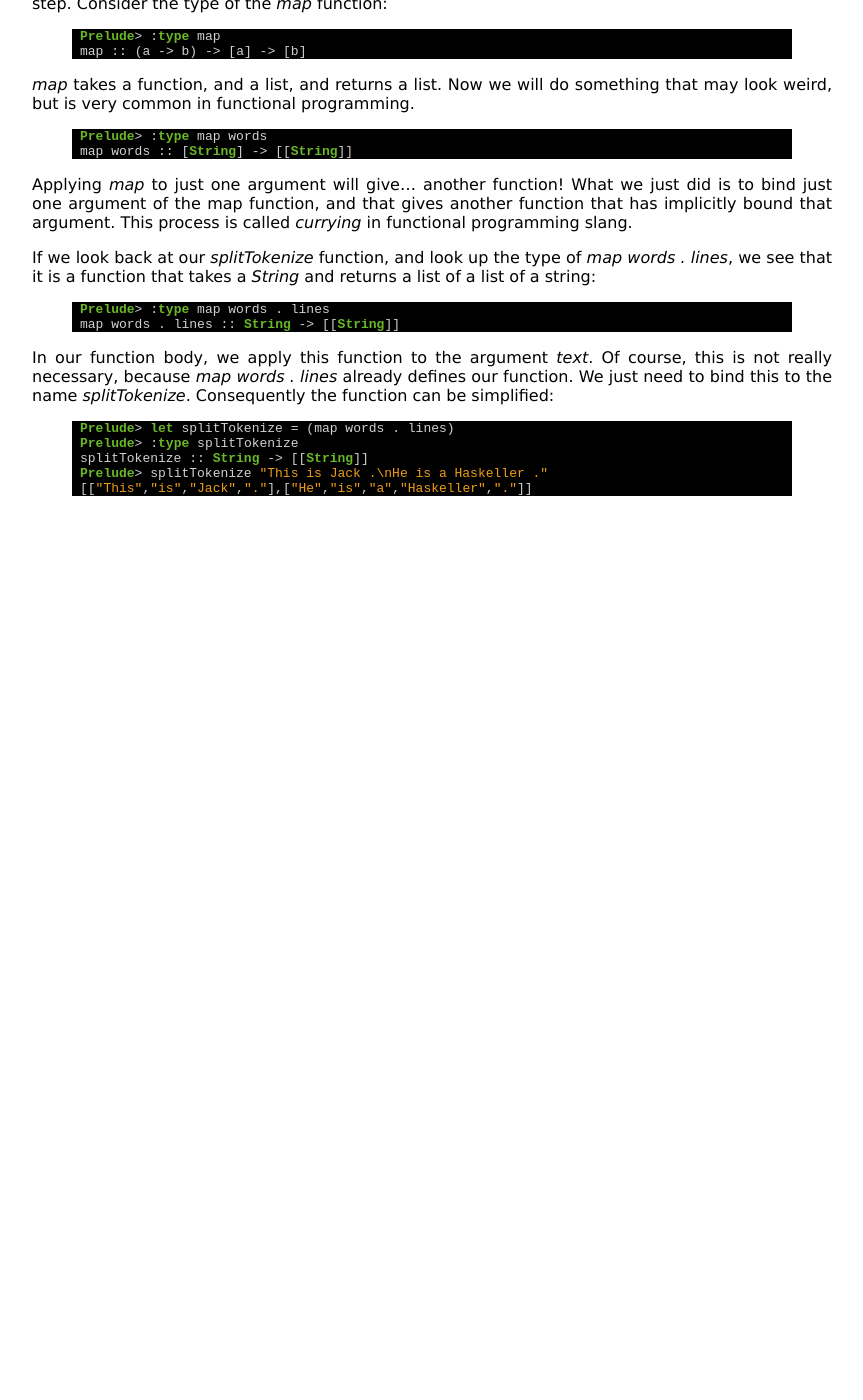
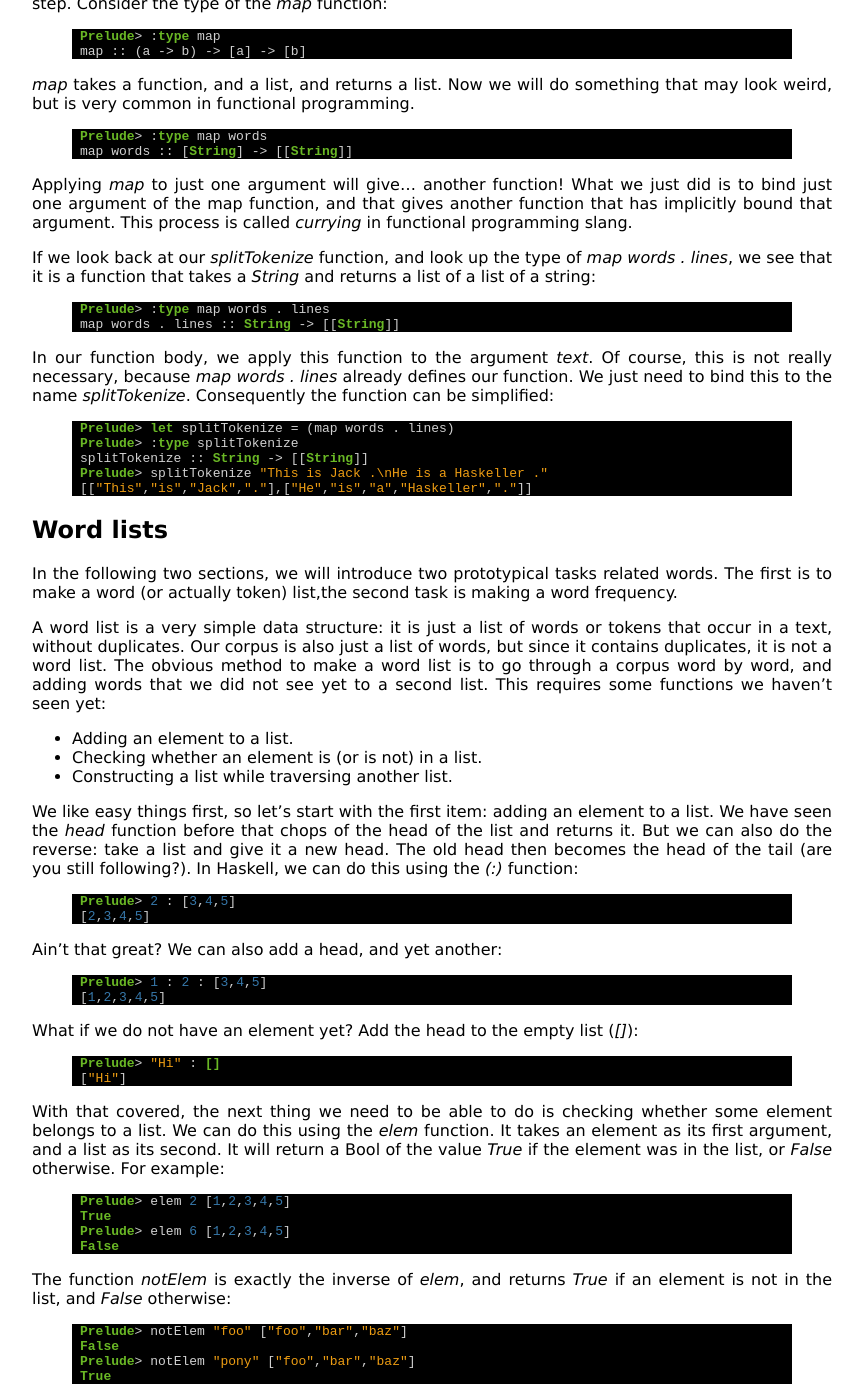
Before and after one commit to cskau/nlpwp, a Jekyll site: the page built from words.md, in a window 1280 px wide and 1400 px high, scrolled down 7986 px. Shown: the whole window, without its empty margins (208-1071 px from the left). Built offline with Jekyll 4.4.1, drawn with Linux system fonts in a browser that asks for light colours; before the commit the page ends 8498 px from its top, so only the background shows below that.

Commit message:
Words: Beginning of the word list section.

```diff
--- a/words.md
+++ b/words.md
@@ -639,3 +639,67 @@ splitTokenize :: String -> [[String]]
 Prelude> splitTokenize "This is Jack .\nHe is a Haskeller ."
 [["This","is","Jack","."],["He","is","a","Haskeller","."]]
 {% endhighlight %}
+
+<a name="wordlist"/>
+## Word lists
+
+In the following two sections, we will introduce two prototypical tasks related words.
+The first is to make a word (or actually token) list,the second task is making a word
+frequency.
+
+A word list is a very simple data structure: it is just a list of words or tokens that
+occur in a text, without duplicates. Our corpus is also just a list of words, but since
+it contains duplicates, it is not a word list. The obvious method to make a word list
+is to go through a corpus word by word, and adding words that we did not see yet to a
+second list. This requires some functions we haven't seen yet:
+
+* Adding an element to a list.
+* Checking whether an element is (or is not) in a list.
+* Constructing a list while traversing another list.
+
+We like easy things first, so let's start with the first item: adding an element to a
+list. We have seen the *head* function before that chops of the head of the list and
+returns it. But we can also do the reverse: take a list and give it a new head. The old
+head then becomes the head of the tail (are you still following?). In Haskell, we can
+do this using the *(:)* function:
+
+{% highlight haskell %}
+Prelude> 2 : [3,4,5]
+[2,3,4,5]
+{% endhighlight %}
+
+Ain't that great? We can also add a head, and yet another:
+
+{% highlight haskell %}
+Prelude> 1 : 2 : [3,4,5]
+[1,2,3,4,5]
+{% endhighlight %}
+
+What if we do not have an element yet? Add the head to the empty list (*[]*):
+
+{% highlight haskell %}
+Prelude> "Hi" : []
+["Hi"]
+{% endhighlight %}
+
+With that covered, the next thing we need to be able to do is checking whether some
+element belongs to a list. We can do this using the *elem* function. It takes an
+element as its first argument, and a list as its second. It will return a Bool of the
+value *True* if the element was in the list, or *False* otherwise. For example:
+
+{% highlight haskell %}
+Prelude> elem 2 [1,2,3,4,5]
+True
+Prelude> elem 6 [1,2,3,4,5]
+False
+{% endhighlight %}
+
+The function *notElem* is exactly the inverse of *elem*, and returns *True* if an
+element is not in the list, and *False* otherwise:
+
+{% highlight haskell %}
+Prelude> notElem "foo" ["foo","bar","baz"]
+False
+Prelude> notElem "pony" ["foo","bar","baz"]
+True
+{% endhighlight %}
```
